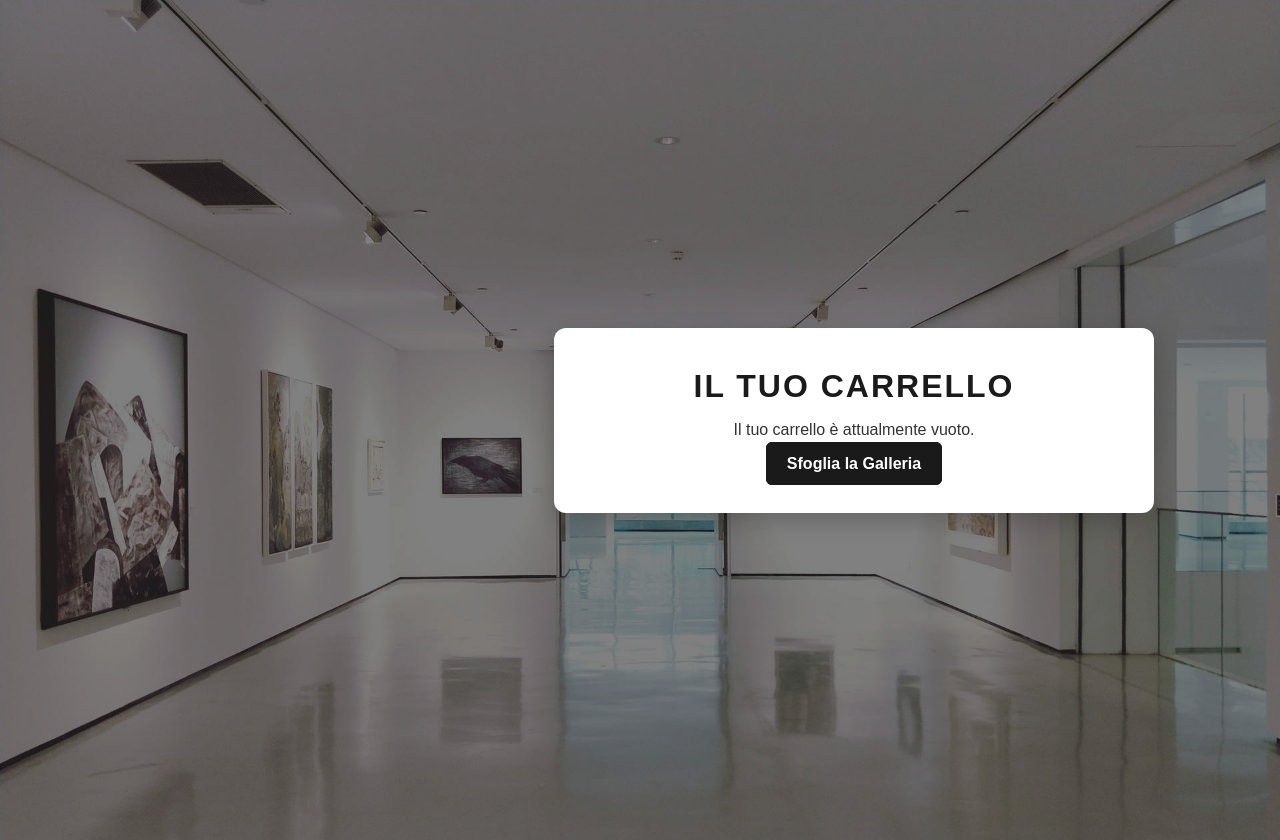
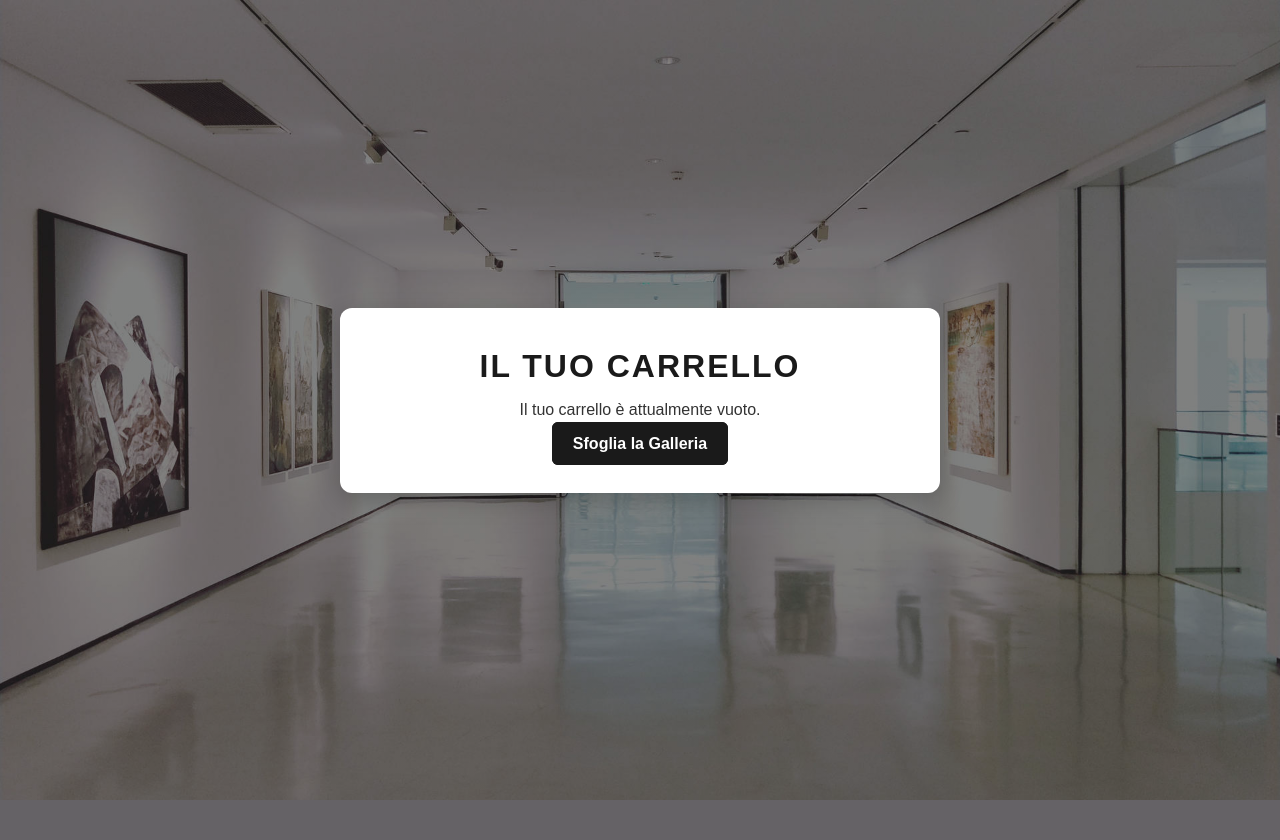
Before and after one commit to gabdm22/Tecnologie_sistemi_web, a Flask app: page /carrello.html in a window 1280 px wide. After the commit the page ends 800 px from the top, so only its background shows below. Run offline with Flask 3, Linux system fonts and the light colour scheme; the visitor is signed in with stand-in values (Sample User, id 1); data that the repository does not hold is empty.

Commit message:
carrello centrato

```diff
--- a/static/style_carrello.css
+++ b/static/style_carrello.css
@@ -6,11 +6,8 @@ body{
     justify-content: center;
     align-items: center;
     min-height: 100vh;
-
-    padding-left: 35%;
-    padding-right: 20px;
-    padding-top: 20px;
-    padding-bottom: 20px;
+    padding: 20px;
+    box-sizing: border-box;
 
     background: linear-gradient(rgba(0, 0, 0, 0.4), rgba(0, 0, 0, 0.4)), url("/static/sfondo.jpg");
     background-size: cover;
```
